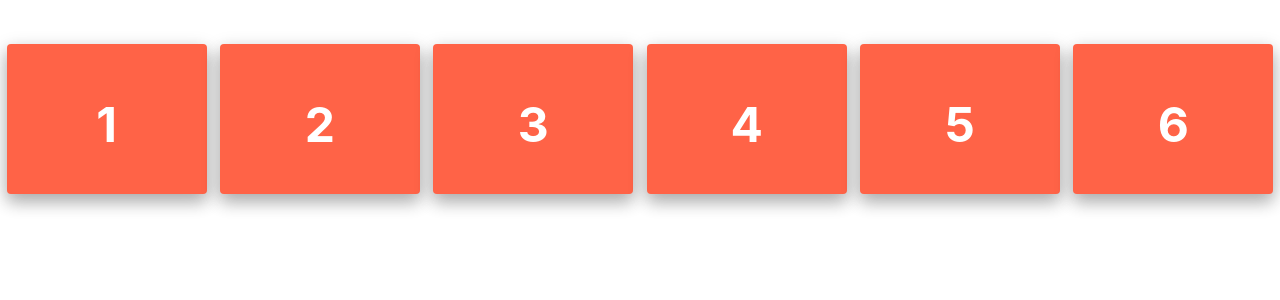
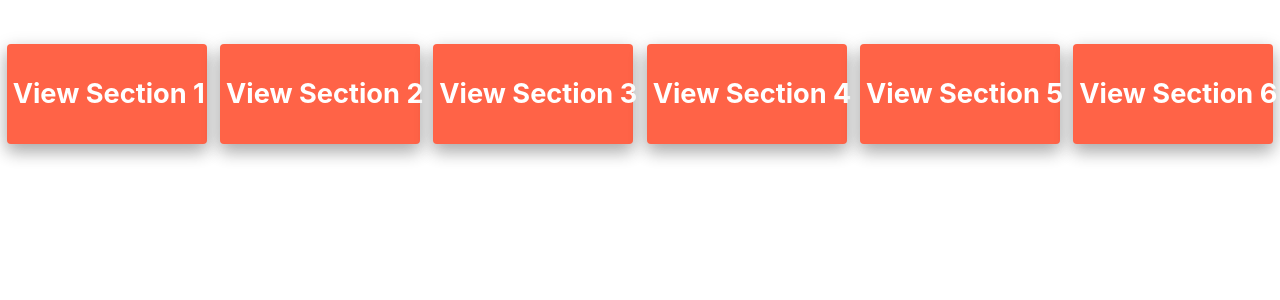
Before and after one commit to iCopyPasta/wolfpack, a PHP site: page /pages/logged_in_teacher.php in a window 1280 px wide. Shown: the part 56-356 px from the top of the page. Run offline with PHP 8.4, Linux system fonts and the light colour scheme; some libraries are stand-ins or nearby versions.

Commit message:
Final Skeleton

```diff
--- a/pages/logged_in_teacher.php
+++ b/pages/logged_in_teacher.php
@@ -49,13 +49,13 @@
             background: tomato;
             padding: 5px;
             width: 200px;
-            height: 150px;
+            height: 100px;
             margin-top: 100px;
 
-            line-height: 150px;
+            line-height: 50px;
             color: white;
             font-weight: bold;
-            font-size: 3em;
+            font-size: 1.7em;
             text-align: center;
             box-shadow: 0 8px 16px 0 rgba(0,0,0,0.2), 0 6px 20px 0 rgba(0,0,0,0.19);
         }
@@ -67,12 +67,12 @@
         <?php include("../lib/php/header.php"); ?>
 
         <ul class="flex-container">
-            <button type="button" class="btn flex-item">1</button>
-            <button type="button" class="btn flex-item">2</button>
-            <button type="button" class="btn flex-item">3</button>
-            <button type="button" class="btn flex-item">4</button>
-            <button type="button" class="btn flex-item">5</button>
-            <button type="button" class="btn flex-item">6</button>
+            <button type="button" class="btn flex-item">View Section 1</button>
+            <button type="button" class="btn flex-item">View Section 2</button>
+            <button type="button" class="btn flex-item">View Section 3</button>
+            <button type="button" class="btn flex-item">View Section 4</button>
+            <button type="button" class="btn flex-item">View Section 5</button>
+            <button type="button" class="btn flex-item">View Section 6</button>
         </ul>
 
 
```
